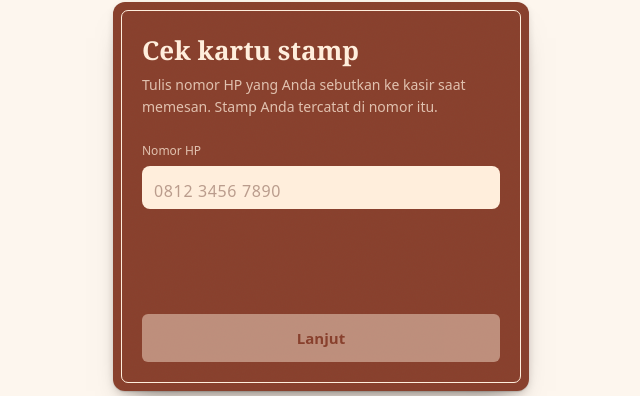
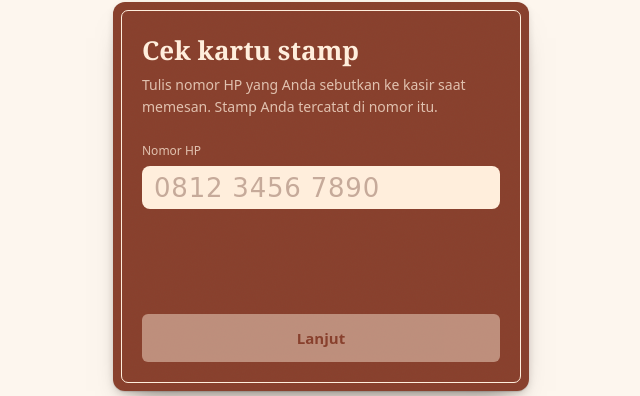
Before and after one commit to dimas-prayoga26/loyalty-coffeeniskala, a Laravel app: page /verify in a window 1280 px wide. Shown: the part 154-550 px from the top of the page, without its empty margins (319-959 px from the left). Run offline with Laravel 12, Linux system fonts and the light colour scheme; style sheets or scripts are compiled from the project's sources; some libraries are stand-ins or nearby versions.

Commit message:
Placeholder nomor HP sejajar dengan kursor
Placeholder memakai huruf tangan dan ukuran yang sama dengan isian,
jadi tidak lagi kecil dan turun ke bawah dengan kursor tinggi menimpa
angka pertamanya. "4 angka" di kotak PIN tetap muat.

Co-Authored-By: Claude Opus 5.5 <noreply@anthropic.com>

```diff
--- a/resources/css/app.css
+++ b/resources/css/app.css
@@ -1079,12 +1079,12 @@
         transition: box-shadow 0.15s;
     }
 
+    /* A faint pencil sample in the pen's own hand and size. A smaller
+       printed one sat low in the box, and the caret, sized for the pen,
+       cut through its first digit. */
     .verify-card__input::placeholder {
         color: var(--box-ink-soft);
-        opacity: 0.6;
-        font-family: var(--font-sans);
-        font-size: 1rem;
-        letter-spacing: 0.04em;
+        opacity: 0.5;
     }
 
     .verify-card__input:focus {
@@ -1121,6 +1121,11 @@
     .verify-card__input--pin {
         max-width: 8.5rem;
         letter-spacing: 0.35em;
+    }
+
+    /* "4 angka" spaced out like the digits would not fit the short box. */
+    .verify-card__input--pin::placeholder {
+        letter-spacing: 0.02em;
     }
 
     .verify-card__hint {
```
Also changed, not shown: 3 other files.
